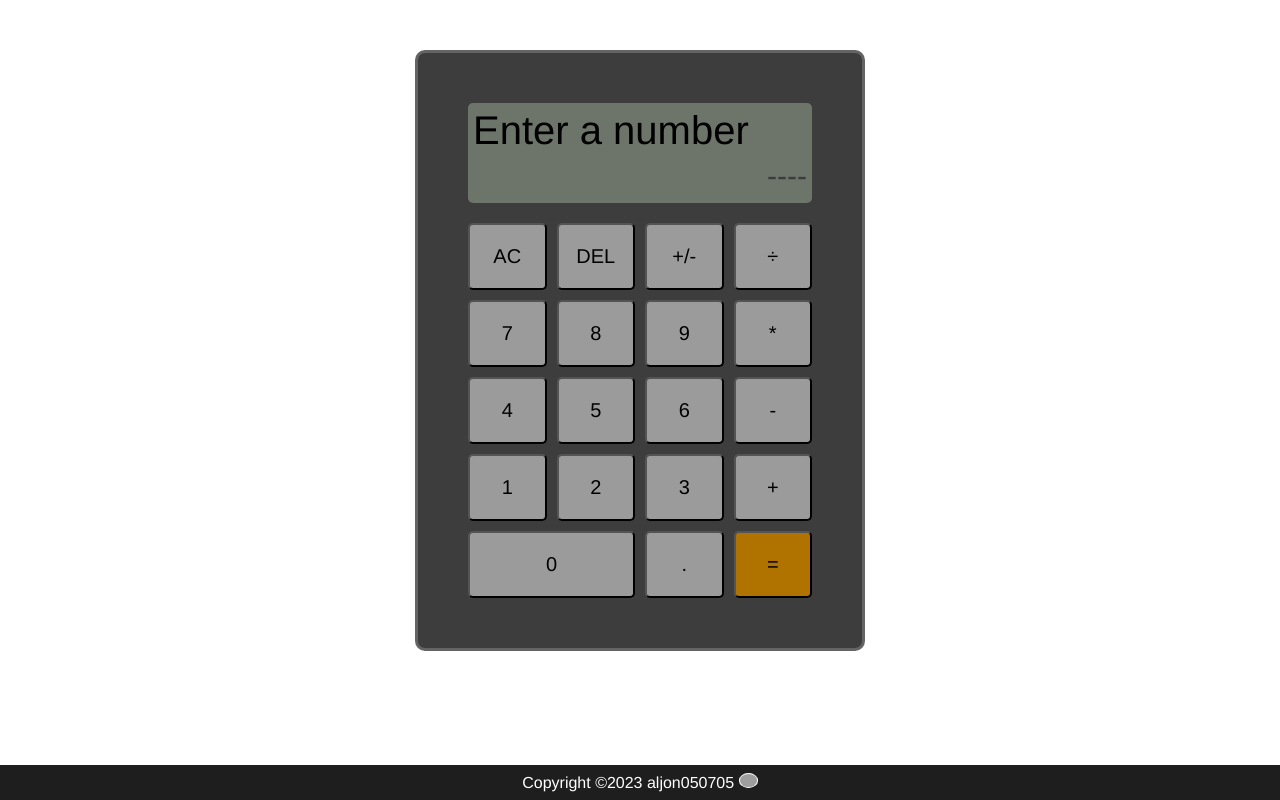
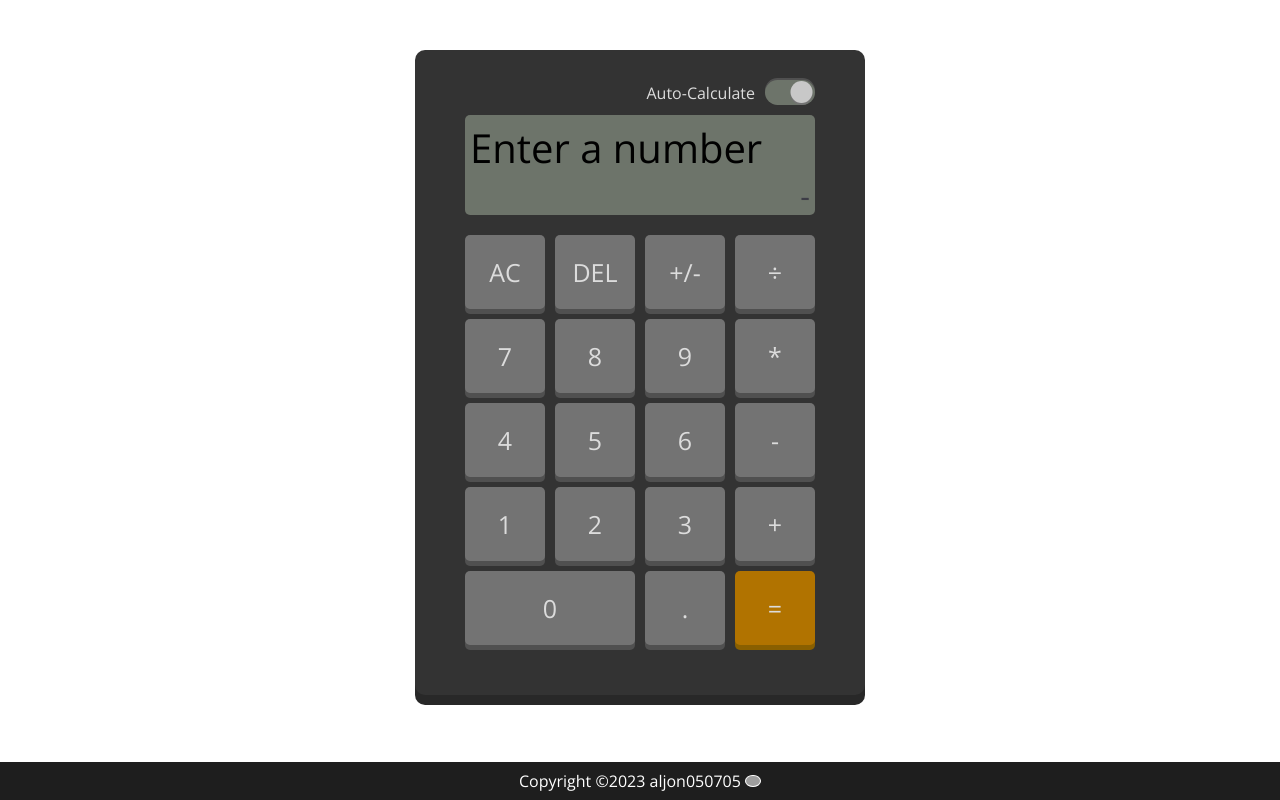
Before and after one commit to aljon050705/calculator, a plain HTML site: page index.html in a window 1280 px wide. Both pictures are taken after a click on the button "AC". Drawn offline with nearby package versions, Linux system fonts and the light colour scheme; grey boxes are pictures that could not be loaded.

Commit message:
added auto-calculate feature and button animations

```diff
--- a/index.html
+++ b/index.html
@@ -8,30 +8,37 @@
 </head>
 <body>
     <div class="calculator">
+        <div class="realtime-switch">
+            <div class="switch-label">Auto-Calculate</div>
+            <label class="switch">
+                <input class="realtime-checkbox" type="checkbox">
+                <span class="slider"></span>
+            </label>
+        </div>
         <div class="display-screen">
             <div class="display-screen-expression">Enter a number</div>
-            <div class="display-screen-result">----</div>
+            <div class="display-screen-result">-</div>
         </div>
         <div class="calculator-buttons">
-            <button class="clear">AC</button>
-            <button class="delete">DEL</button>
-            <button class="negate">+/-</button>
-            <button class="calculator-button-operator divide">&#247;</button>
-            <button class="calculator-button-7">7</button>
-            <button class="calculator-button-8">8</button>
-            <button class="calculator-button-9">9</button>
-            <button class="calculator-button-operator multiply">*</button>
-            <button class="calculator-button-4">4</button>
-            <button class="calculator-button-5">5</button>
-            <button class="calculator-button-6">6</button>
-            <button class="calculator-button-operator minus">-</button>
-            <button class="calculator-button-1">1</button>
-            <button class="calculator-button-2">2</button>
-            <button class="calculator-button-3">3</button>
-            <button class="calculator-button-operator plus">+</button>
-            <button class="calculator-button-0 span-2">0</button>
-            <button class="calculator-button-operator decimal">.</button>
-            <button class="calculator-button-operator equals orange">=</button>
+            <button class="clear" data-key="AC">AC</button>
+            <button class="delete" data-key="Backspace">DEL</button>
+            <button class="negate" data-key="negate">+/-</button>
+            <button class="calculator-button-operator divide" data-key="/">&#247;</button>
+            <button class="calculator-button-7" data-key="7">7</button>
+            <button class="calculator-button-8" data-key="8">8</button>
+            <button class="calculator-button-9" data-key="9">9</button>
+            <button class="calculator-button-operator multiply" data-key="*">*</button>
+            <button class="calculator-button-4" data-key="4">4</button>
+            <button class="calculator-button-5" data-key="5">5</button>
+            <button class="calculator-button-6" data-key="6">6</button>
+            <button class="calculator-button-operator minus" data-key="-">-</button>
+            <button class="calculator-button-1" data-key="1">1</button>
+            <button class="calculator-button-2" data-key="2">2</button>
+            <button class="calculator-button-3" data-key="3">3</button>
+            <button class="calculator-button-operator plus" data-key="+">+</button>
+            <button class="calculator-button-0 span-2" data-key="0">0</button>
+            <button class="calculator-button-operator decimal" data-key=".">.</button>
+            <button class="calculator-button-operator equals orange" data-key="=">=</button>
         </div>
     </div>
 
--- a/script.js
+++ b/script.js
@@ -1,8 +1,26 @@
-display = document.querySelector('.display-screen-expression');
-result = document.querySelector('.display-screen-result');
-console.log(display);
+//const displayScreenWidth = document.querySelector('.display-screen').offsetWidth;
+const displayScreen = document.querySelector('.display-screen');
+const display = document.querySelector('.display-screen-expression');
+const displayStartingFontSize = getComputedStyle(display).fontSize;
+const result = document.querySelector('.display-screen-result');
+const resultStartingFontSize = getComputedStyle(result).fontSize;
+const realtimeCalculation = document.querySelector('.realtime-checkbox');
+realtimeCalculation.checked = true;
+
 let expression = [""];
 
+function fontDynamicResizer(dom, containerDom, maxFontSize) {
+    if (dom.offsetWidth >= containerDom.offsetWidth || dom.offsetHeight >= containerDom.offsetHeight*0.6) {
+        while (dom.offsetWidth >= containerDom.offsetWidth || dom.offsetHeight >= containerDom.offsetHeight/2) {
+                dom.style.fontSize = parseInt(getComputedStyle(dom).fontSize)-1+"px";
+        }
+    } else if (parseInt(getComputedStyle(dom).fontSize) <  parseInt(maxFontSize)) {
+        while ((parseInt(getComputedStyle(dom).fontSize) < parseInt(maxFontSize)) &&
+        (dom.offsetWidth < containerDom.offsetWidth*0.9)) {
+            dom.style.fontSize = parseInt(getComputedStyle(dom).fontSize)+1+"px";
+        }
+    }
+}
 function indexOfMultiple(string, ...keywords) {
     let lowestIndex = string.length + 1;
     keywords.forEach((keyword) => {
@@ -23,10 +41,13 @@ function updateDisplay() {
     }
     display.textContent = expression.join(' ');
 
+    fontDynamicResizer(display,displayScreen, displayStartingFontSize);
+    fontDynamicResizer(result,displayScreen, resultStartingFontSize);
 }
 
 function updateResult(calculation) {
-    result.textContent = calculation.join(' ');;
+    result.textContent = calculation.join(' ');
+    fontDynamicResizer(result,displayScreen, resultStartingFontSize);
 }
 
 //button functions
@@ -42,14 +63,13 @@ function addNumber(e) {
         console.log('Operator detected, creating new item');
         expression.push(content);
         updateDisplay();
-        return;
-    }
-    if (last == " " || last == "" || last == "NaN" || last == "Infinity") {
+    } else if (last == " " || last == "" || last == "NaN" || last == "Infinity") {
         expression[expression.length-1] = content;
         updateDisplay();
-        return;
+    } else {
+        expression[expression.length-1] += content;
     }
-    expression[expression.length-1] += content;
+    if (realtimeCalculation.checked) evaluate(expression);
     updateDisplay();
 }
 
@@ -72,13 +92,16 @@ function addOperator(e) {
 function backspace() {
     let last = expression[expression.length-1];
     console.log(expression)
-    if (expression.length > 1 && last.length <= 1) {
+    if (last == "=") {
         expression = expression.slice(0,-1);
+    } else if (expression.length > 1 && last.length <= 0) {
+        expression = expression.slice(0,-2);
     } else if (last.length > 0) {
         console.log(last)
         console.log('erasing')
         expression[expression.length-1] = last.slice(0,-1);
     }
+    if (realtimeCalculation.checked) evaluate(expression);
     updateDisplay();
     return;
 }
@@ -91,12 +114,16 @@ function clear() {
 function negate() {
     let last = expression[expression.length-1];
 
-    console.log(last)
-    if (last < 0) {
+
+    if (last.length == 0) {
+        return;
+    } else if (last < 0) {
         expression[expression.length-1] = last.replace("-","");
     } else if (last >= 0) {
         expression[expression.length-1] = "-" + last;
     }
+    console.log(last)
+    if (realtimeCalculation.checked) evaluate(expression);
     updateDisplay();
 }
 
@@ -132,8 +159,10 @@ function evaluate(givenExpression) {
 
     if (calculation.length <= 1) {
         console.log('Reached base case')
-        expression.push("=");
-        console.log(expression)
+        //console.log(expression)
+        //expression = calculation;
+        //if (expression[expression.length-1] != "=") expression.push("=");
+        if (!(realtimeCalculation.checked)) expression.push("=");
         updateDisplay();
         updateResult(calculation);
         return;
@@ -201,20 +230,33 @@ document.querySelector('.equals').addEventListener('click', () => {
 });
 
     //KEYBOARD EVENTS
+function addStylePressed(e) {
+    target = document.querySelector(`[data-key="${e.key}"]`);
+    if (target) target.classList.add('pressed');
+}
+
 window.addEventListener('keydown', (e) => {
     if (/\b\d+\b(?!F)/.test(e.key)) {
+        addStylePressed(e);
         console.log(e.key)
         addNumber(e);
-    }
-    if (/[+\-/÷*]/.test(e.key)) {
+    } if (/[+\-/÷*]/.test(e.key)) {
+        addStylePressed(e);
         addOperator(e);
-    }
-    if (e.key == "Enter") {
+    } if (e.key == "Enter" || e.key == "=") {
+        e = {...e, key: "="};
+        addStylePressed(e);
         console.log("Evaluating " + display.textContent);
-        console.log(expression);
         evaluate(expression);
-    }
-    if (e.key == "Backspace") {
+        updateDisplay();
+    } if (e.key == "Backspace") {
+        addStylePressed(e);
         backspace();
     }
 });
+
+window.addEventListener('keyup', (e) => {
+    key = document.querySelector(`[data-key="${e.key}"]`);
+    if (e.key == "Enter") key = document.querySelector(`[data-key="="]`);
+    if (key) key.classList.remove('pressed');
+});
--- a/style.css
+++ b/style.css
@@ -1,7 +1,9 @@
+@import url('https://fonts.googleapis.com/css?family=Open+Sans&display=swap');
+
 * {
     margin: 0;
     box-sizing: border-box;
-    font-family: Helvetica, Arial;
+    font-family: "Open Sans", Helvetica, Arial;
 }
 
 footer, header {
@@ -26,10 +28,10 @@ footer {
 }
 
 .github-icon {
-    width: 1.5vw;
+    width: 2vh;
     background-color: white;
     border-radius: 50%;
-    border: 0.1vw solid white;
+    border: 0.1vh solid white;
 }
 
 .calculator {
@@ -37,43 +39,45 @@ footer {
     justify-content: center;
     align-items: center;
     flex-direction: column;
-    background-color: rgb(61, 61, 61);
+    background-color: rgb(51, 51, 51);
     text-align: center;
     width: 450px;
     position: relative;
     left: 50%;
     transform: translateX(-50%);
-    padding: 50px;
+    padding: 30px 50px 50px 50px;
     margin: 50px 0 0;
     border-radius: 10px;
-    border: 3px solid rgb(100,100,100);
+    border: 0;
+    box-shadow: 0 10px 0 rgb(40,40,40);
 }
 
 .display-screen {
     display:flex;
     flex-direction: column;
-    justify-content: center;
-    align-items: flex-end;
+    justify-content: space-between;
     width: 100%;
-    text-align: right;
+    text-align: left;
     background-color: rgb(109, 116, 106);
     margin-bottom: 20px;
     height: 100px;
     border-radius: 5px;
     font-size: 40px;
     padding: 5px;
-    /*word-break: break-all;*/
+    word-break:keep-all;
+    /*white-space: nowrap;*/
 }
 
 .display-screen-expression {
-    flex: 1 1 auto;
+    flex: 1 1 0;
     align-self: flex-start;
 }
 
 .display-screen-result {
-    flex: 1 1 auto;
+    flex: 1 1 0;
+    align-self: flex-end;
     justify-self: flex-end;
-    color: rgb(60,60,60);
+    color: rgb(60,60,70);
     font-size: 30px;
 }
 
@@ -85,18 +89,25 @@ footer {
 }
 
 .calculator-buttons button {
-    font-size: 20px;
+    font-size: 25px;
     text-align: center;
     padding: 20px 0;
-    background-color: rgb(155, 155, 155);
+    background-color: rgb(115, 115, 115);
+    color: rgb(220,220,220);
+    border: 0;
     border-radius: 5px;
-    /*box-shadow: 10px 10px 20px;*/
+    box-shadow: 0 5px 0 rgb(80,80,80);
     cursor: pointer;
-    transition: background-color 0.3s;
+    transition: background-color 0.3s, transform 0.2s, box-shadow 0.2s;
 }
 
 .calculator-buttons button:hover {
-    background-color: rgb(195, 195, 195);
+    background-color: rgb(165, 165, 165);
+}
+
+.calculator-buttons button:active {
+    box-shadow: 0 0 0;
+    transform: translateY(5px);
 }
 
 .span-2 {
@@ -105,4 +116,79 @@ footer {
 
 button.orange {
     background-color: rgb(177, 115, 0);
+    box-shadow: 0 5px 0 rgb(137, 95, 0);
 }
+
+.pressed {
+    box-shadow: 0 0 0 rgb(80,80,80) !important;
+    transform: translateY(5px);
+}
+
+/* Slider */
+.realtime-switch {
+    width:100%;
+    display:flex;
+    justify-content: flex-end;
+    gap: 10px;
+    align-items: center;
+    margin: 0 0 10px;
+}
+
+.switch-label {
+    color: rgb(220,220,220);
+    /*background-color: rgb(155,155,155);
+    box-shadow: 0 2px 0 rgb(100,100,100);
+    padding: 3px 10px;
+    border-radius: 5px;*/
+}
+
+.switch {
+  position: relative;
+  display: inline-block;
+  width: 50px;
+  height: 25px;
+  /*margin-right: 10px;*/
+}
+
+.switch input {
+  opacity: 0;
+  width: 0;
+  height: 0;
+}
+
+.slider {
+  position: absolute;
+  cursor: pointer;
+  top: 0;
+  left: 0;
+  right: 0;
+  bottom: 0;
+  background-color: rgb(115, 115, 115);
+  box-shadow: 0 -2px 0 rgb(80,80,80);
+  border-radius: 15px;
+  -webkit-transition: .4s;
+  transition: .4s;
+}
+
+.slider:before {
+  position: absolute;
+  content: "";
+  height: 87%;
+  width: 45%;
+  left: 5%;
+  bottom: 10%;
+  border-radius: 15px;
+  box-shadow: 0 2px 0 rgb(115,115,115);
+  background-color: rgb(200,200,200);
+  -webkit-transition: .4s;
+  transition: .4s;
+}
+
+input:checked + .slider {
+  background-color: rgb(109, 116, 106);
+}
+
+
+input:checked + .slider:before {
+  transform: translateX(100%);
+}
```
